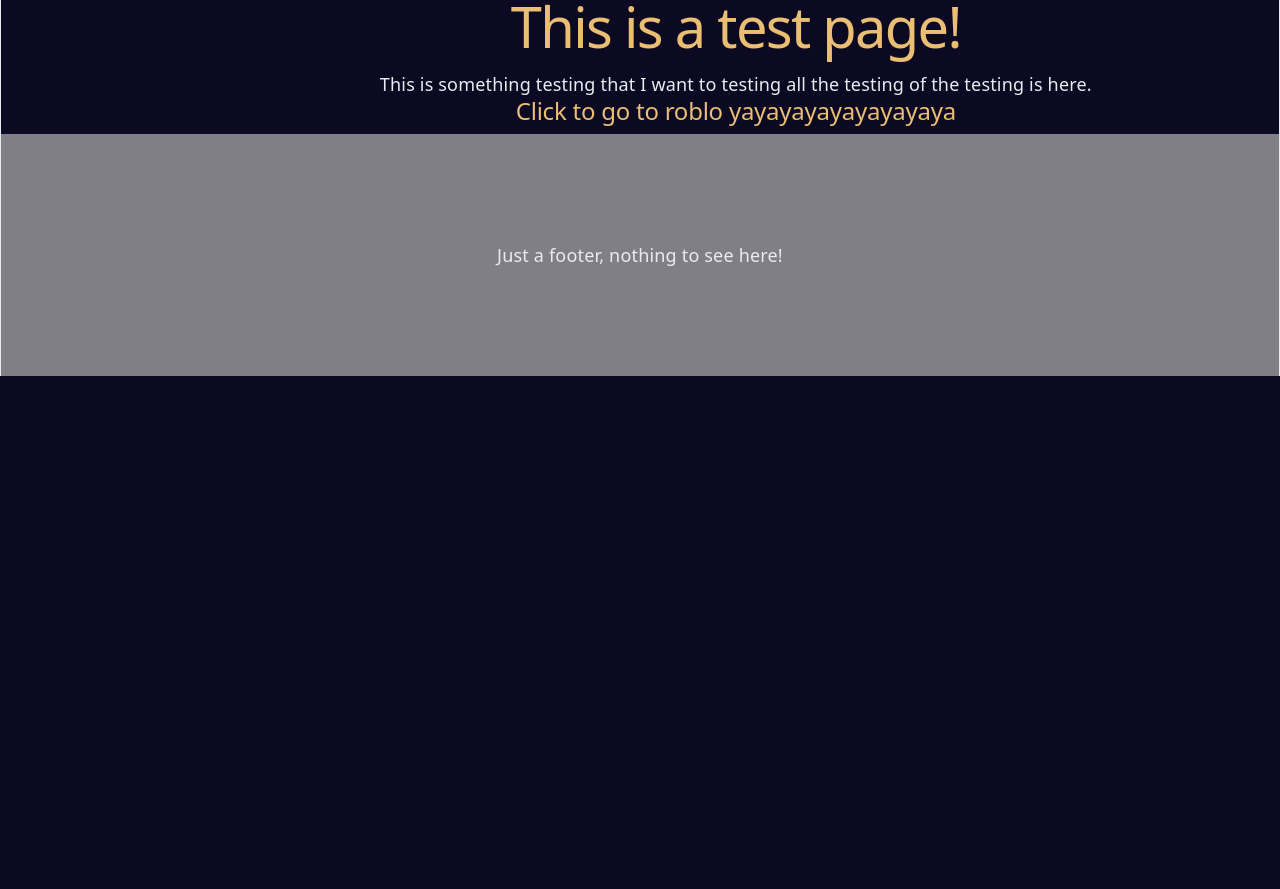
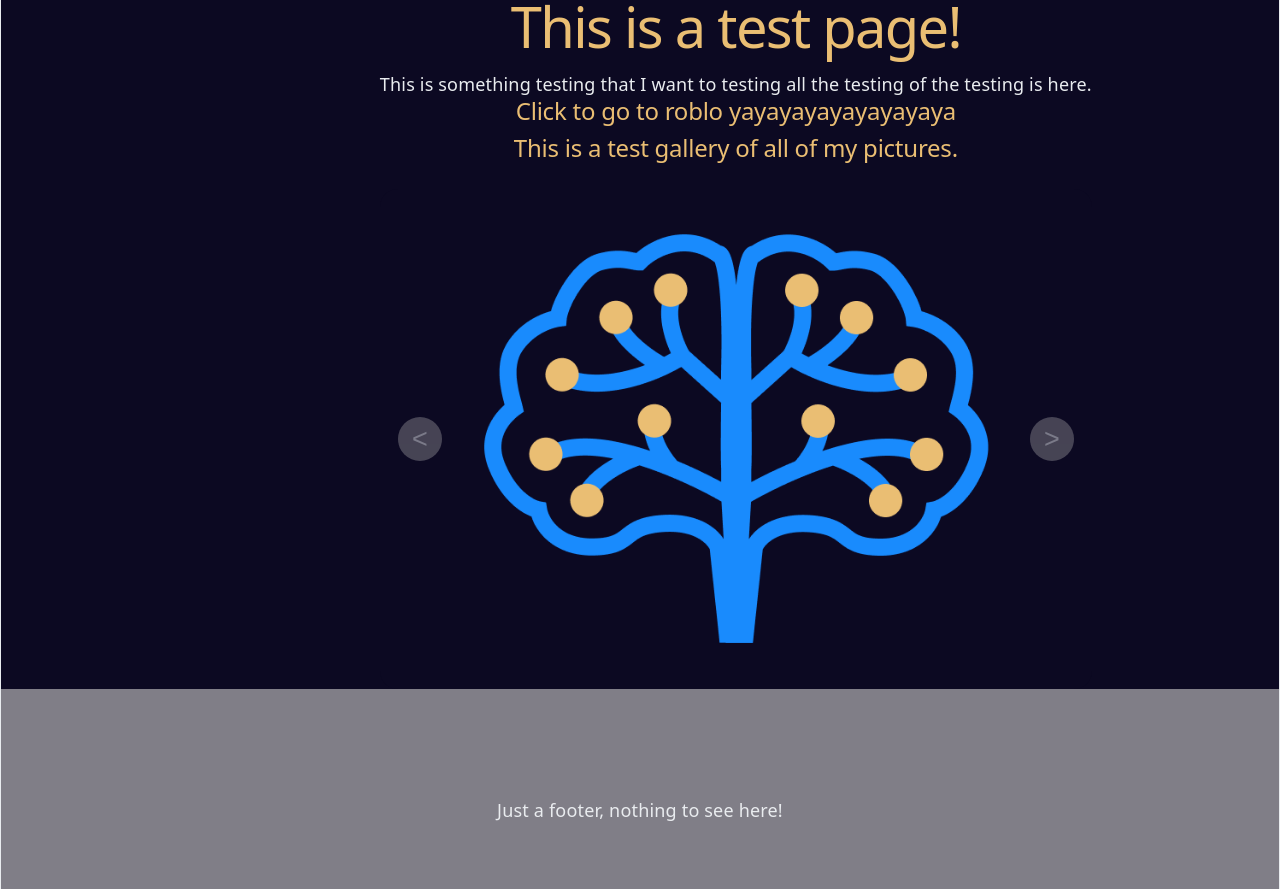
Before and after one commit to UCalgary-BIOMOD/UCalgary-BIOMOD-2026-Wiki, a React (Vite) app in the folder biomod-wiki/: page /test in a window 1280 px wide. Shown: the part 620-1509 px from the top of the page. Before the commit the page ends 996 px from the top, so only its background shows below. Built offline with nearby package versions, Linux system fonts and the light colour scheme.

Commit message:
feat: Add image carousel and add an example
I basically copied a bunch of boilerplate from online and modified to work with our website.

```diff
--- /dev/null
+++ b/biomod-wiki/src/Components/ImageCarousel.jsx
@@ -0,0 +1,33 @@
+import {useEffect, useState} from "react"
+import styles from "./ImageCarousel.module.css"
+
+export default function ImageCarousel({caption, imgs}) {
+    const [currentImageIndex, setCurrentImageIndex] = useState(0)
+    const handlePrevClick = () => {
+        setCurrentImageIndex(
+            currentImageIndex=== 0 ? imgs.length - 1 : currentImageIndex - 1
+        )
+    }
+    const handleNextClick = () => {
+        setCurrentImageIndex(
+            (currentImageIndex + 1) % imgs.length
+        )
+    }
+    return(
+        <section>
+            <h2 className = {styles.h2}>{caption}</h2>
+            <div className = {styles["image-carousel"]}>
+                <button className={`${styles["nav-button"]} ${styles.left}`} onClick={handlePrevClick}>&lt;</button>
+                {imgs.map((image, index) => (
+                    <img
+                        src = {image.src}
+                        alt = "images"
+                        className = {currentImageIndex === index ? styles.block : styles.hidden}
+                        key = {image.id}
+                    />
+                ))}
+                <button className={`${styles["nav-button"]} ${styles.right}`} onClick={handleNextClick}>&gt;</button>
+            </div>
+        </section>
+    )
+}
--- /dev/null
+++ b/biomod-wiki/src/Components/ImageCarousel.module.css
@@ -0,0 +1,82 @@
+.h2{
+    margin-bottom: 1.5rem;
+}
+
+.image-carousel{
+    position: relative;
+    display: flex;
+    align-items: center;
+    justify-content: center;
+    max-width: 800px;
+    margin: 0 auto;
+    overflow: hidden;
+    background-color: var(--bg);
+    border-radius: 1rem;
+
+    height: 500px;
+}
+
+.image-carousel img {
+  max-width: 100%;
+  max-height: 100%;
+  width: 100%;
+  border-radius: 0.75rem;
+  object-fit: cover;
+  transition: opacity 0.5s ease, transform 0.5s ease;
+}
+
+img.hidden {
+  display: none;
+}
+
+img.block {
+  display: block;
+  animation: fadeIn 0.6s ease;
+}
+
+@keyframes fadeIn {
+  from {
+    opacity: 0;
+    transform: scale(0.98);
+  }
+  to {
+    opacity: 1;
+    transform: scale(1);
+  }
+}
+
+.nav-button {
+  position: absolute;
+  top: 50%;
+  transform: translateY(-50%);
+  width: 44px;
+  height: 44px;
+  background-color: var(--social-bg);
+  color: var(--text);
+  border: none;
+  border-radius: 50%;
+  font-size: 1.5rem;
+  font-weight: normal;
+  cursor: pointer;
+  display: flex;
+  align-items: center;
+  justify-content: center;
+  opacity: 0.5;
+  transition: background-color 0.3s ease, opacity 0.3s ease;
+  padding: 0;
+  line-height: 1;
+  z-index: 1;
+}
+
+.left {
+  left: 1rem;
+}
+
+.right {
+  right: 1rem;
+}
+
+.nav-button:hover {
+  background-color: rgba(255, 255, 255, 0.6);
+  opacity: 1;
+}
--- a/biomod-wiki/src/features/test/Test.jsx
+++ b/biomod-wiki/src/features/test/Test.jsx
@@ -3,7 +3,11 @@ import TestText from "/src/Components/TextComponents.jsx"
 import LinkWrapper from "../../Components/LinkComponents"
 import PageLayout from "/src/Components/PageLayout.jsx"
 import YouTubeEmbed from "../../Components/YouTubeEmbed"
+import ImageCarousel from "../../Components/ImageCarousel"
 
+
+import aptonixLogo from "@/assets/aptonix-logo.png"
+import iwannagohome from "@/assets/i-want-to-go-home.jpg"
 export default function Test() {
     const sections = [
 
@@ -30,6 +34,15 @@ export default function Test() {
                 <LinkWrapper to="https://www.roblox.com/home">
                     <h2>Click to go to roblo yayayayayayayayaya</h2>
                 </LinkWrapper>
+                <ImageCarousel
+                    caption = "This is a test gallery of all of my pictures."
+                    imgs = {[
+                        {id: 1, src: aptonixLogo},
+                        {id: 2, src: iwannagohome},
+                    ]}
+                />
+
+
             </>
             )
         },
```
